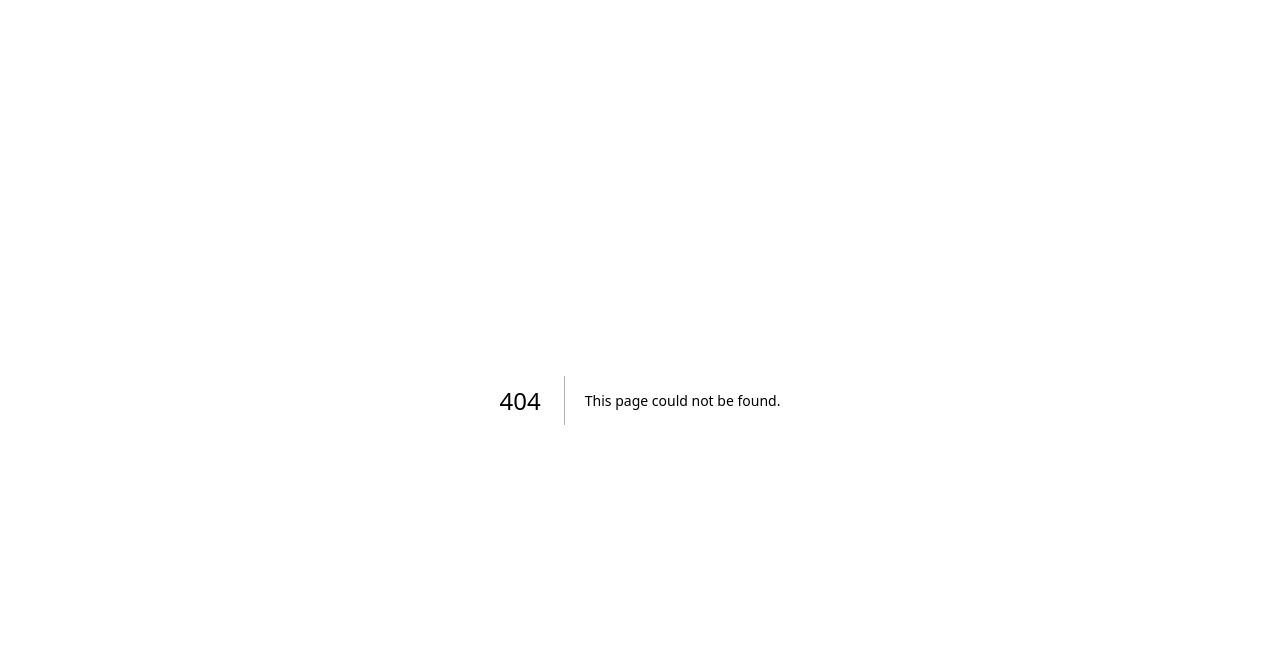
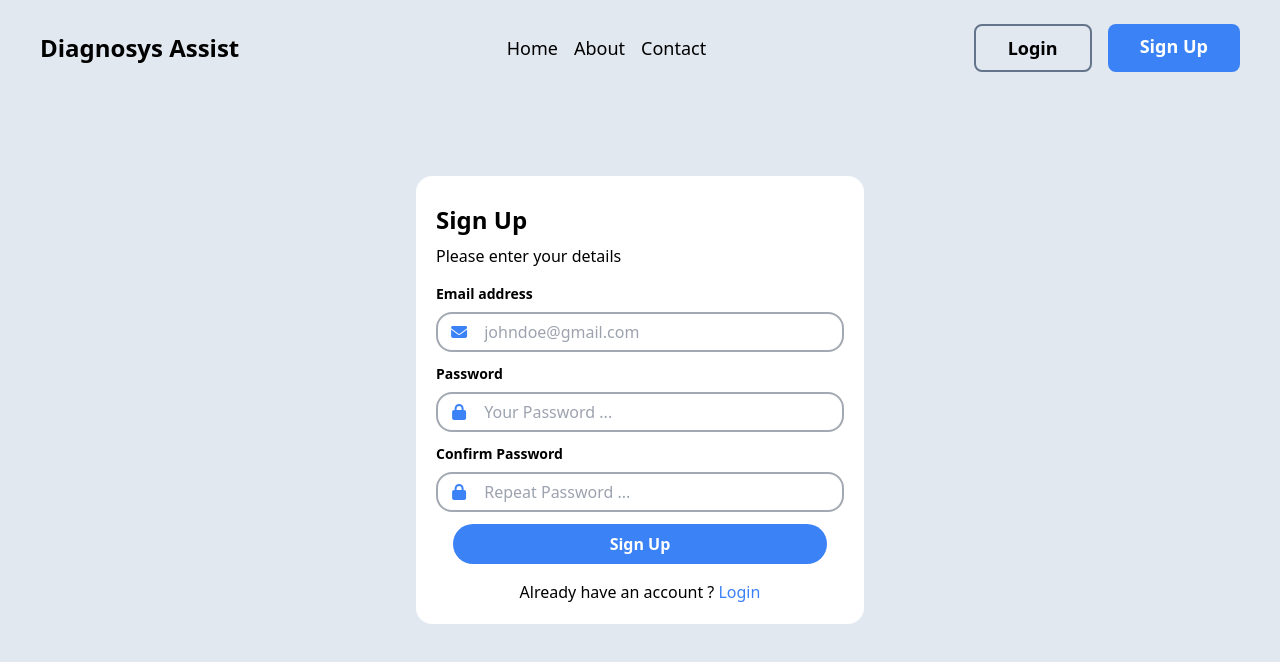
Before and after one commit to Phickayor/Diagnosys-Assist, a Next.js app in the folder client/: page /auth/register in a window 1280 px wide. Before the commit this address had no page. Shown: the top 662 px of the page. Built offline with nearby package versions, Linux system fonts and the light colour scheme.

Commit message:
header component

```diff
--- /dev/null
+++ b/client/components/Header.jsx
@@ -0,0 +1,34 @@
+import {faBars } from "@fortawesome/free-solid-svg-icons";
+import { FontAwesomeIcon } from "@fortawesome/react-fontawesome";
+import Link from "next/link";
+import React from "react";
+function Header() {
+  const menu = <FontAwesomeIcon icon={faBars} className="cursor-pointer text-xl"/>
+  return (
+    <div className="flex py-4 lg:py-6 lg:px-10 px-5 text-black justify-between">
+      <h1 className="text-lg lg:text-2xl font-semibold self-center">Diagnosys Assist</h1>
+      <ul className="hidden lg:flex gap-x-4 self-center font-medium text-lg">
+        <Link href="/">Home</Link>
+        <Link href="/about">About</Link>
+        <Link href="/contact">Contact</Link>
+      </ul>
+      <div className="hidden lg:flex gap-x-4">
+        <Link
+          href="/auth/login"
+          className="text-lg border-2 border-slate-500 px-8 py-2 text-black font-semibold rounded-lg"
+        >
+          Login
+        </Link>
+        <Link
+          href="/auth/register"
+          className="text-lg bg-blue-500 px-8 py-2 font-semibold rounded-lg text-white"
+        >
+          Sign Up
+        </Link>
+      </div>
+      <div className="lg:hidden self-center">{menu}</div>
+    </div>
+  );
+}
+
+export default Header;
--- a/client/components/auth/Login.jsx
+++ b/client/components/auth/Login.jsx
@@ -1,18 +1,9 @@
 import { faClose, faEnvelope, faLock } from "@fortawesome/free-solid-svg-icons";
 import { FontAwesomeIcon } from "@fortawesome/react-fontawesome";
-import React, { useRef } from "react";
+import Link from "next/link";
+import React from "react";
 function Login() {
-  const loginContainer = useRef(null)
-  const HandleDisplay = ()=>{
-    loginContainer.current.classList.toggle("hidden")
-  }
-  const close = (
-    <FontAwesomeIcon
-      icon={faClose}
-      className="text-xl cursor-pointer hover:scale-110"
-      onClick={HandleDisplay}
-    />
-  );
+
   const email = (
     <FontAwesomeIcon icon={faEnvelope} className="self-center text-blue-500" />
   );
@@ -21,17 +12,13 @@ function Login() {
     <FontAwesomeIcon icon={faLock} className="self-center text-blue-500" />
   );
   return (
-    <div
-      ref={loginContainer}
-      className="fixed top-0 left-0 h-screen w-screen flex flex-col justify-center"
-    >
+    <div className="fixed -z-20 bg-slate-200  top-0 left-0 h-screen w-screen flex flex-col justify-center">
       <div className="mx-auto space-y-4 bg-white/100 text-black w-96 p-5 rounded-2xl">
         <div className="flex justify-between">
           <div>
-            <h1 className="font-semibold text-2xl">Sign In</h1>
+            <h1 className="font-semibold my-2 text-2xl">Sign In</h1>
             <p>Please enter your details</p>
           </div>
-          {close}
         </div>
         <form className="space-y-3 flex flex-col">
           <div className="flex flex-col space-y-2 ">
@@ -58,13 +45,18 @@ function Login() {
             </div>
           </div>
 
-          <button type="submit" className="bg-blue-500 text-white w-11/12 font-semibold py-2 mx-auto self-center rounded-3xl">
+          <button
+            type="submit"
+            className="bg-blue-500 text-white w-11/12 font-semibold py-2 mx-auto self-center rounded-3xl"
+          >
             Sign In
           </button>
         </form>
         <p className="text-center">
           Don't have an account ?
-          <span className="text-blue-500 cursor-pointer"> Register</span>
+          <Link href="/auth/register" className="text-blue-500 cursor-pointer">
+            &nbsp;Register
+          </Link>
         </p>
       </div>
     </div>
--- a/client/components/auth/Register.jsx
+++ b/client/components/auth/Register.jsx
@@ -1,18 +1,8 @@
-import { faClose, faEnvelope, faLock } from "@fortawesome/free-solid-svg-icons";
+import {  faEnvelope, faLock } from "@fortawesome/free-solid-svg-icons";
 import { FontAwesomeIcon } from "@fortawesome/react-fontawesome";
-import React, { useRef } from "react";
+import Link from "next/link";
+import React from "react";
 function Register() {
-  const registerContainer = useRef(null);
-  const HandleDisplay = () => {
-    registerContainer.current.classList.toggle("hidden");
-  };
-  const close = (
-    <FontAwesomeIcon
-      icon={faClose}
-      className="text-xl cursor-pointer hover:scale-110"
-      onClick={HandleDisplay}
-    />
-  );
   const email = <FontAwesomeIcon icon={faEnvelope} className="self-center text-blue-500" />;
 
   const lock = (
@@ -21,16 +11,14 @@ function Register() {
 
   return (
     <div
-      ref={registerContainer}
-      className="fixed top-0 left-0 h-screen w-screen flex flex-col justify-center"
+      className="fixed bg-slate-200 -z-10 top-0 left-0 h-screen w-screen flex flex-col justify-center"
     >
-      <div className="mx-auto space-y-4 bg-white/100 text-black w-96 p-5 rounded-2xl">
+      <div className="mx-auto space-y-4 bg-white/100 text-black w-[28rem] p-5 rounded-2xl">
         <div className="flex justify-between">
           <div>
-            <h1 className="font-semibold text-2xl">Sign Up</h1>
+            <h1 className="font-semibold my-2 text-2xl">Sign Up</h1>
             <p>Please enter your details</p>
           </div>
-          {close}
         </div>
         <form className="space-y-3 flex flex-col">
           <div className="flex flex-col space-y-2 ">
@@ -39,7 +27,8 @@ function Register() {
               {email}
               <input
                 type="text"
-                className="w-full focus:outline-none"
+                autoFocus
+                className="bg-inherit w-full focus:outline-none"
                 placeholder="johndoe@gmail.com"
               />
             </div>
@@ -51,7 +40,7 @@ function Register() {
               <input
                 minLength={8}
                 type="password"
-                className="w-full focus:outline-none"
+                className="bg-inherit w-full focus:outline-none"
                 placeholder="Your Password ..."
               />
             </div>
@@ -63,18 +52,23 @@ function Register() {
               <input
                 minLength={8}
                 type="password"
-                className="w-full focus:outline-none"
+                className="bg-inherit w-full focus:outline-none"
                 placeholder="Repeat Password ..."
               />
             </div>
           </div>
-          <button type="submit" className="bg-blue-500 text-white w-11/12 font-semibold py-2 mx-auto self-center rounded-3xl">
+          <button
+            type="submit"
+            className="bg-blue-500 text-white w-11/12 font-semibold py-2 mx-auto self-center rounded-3xl"
+          >
             Sign Up
           </button>
         </form>
         <p className="text-center">
           Already have an account ?{" "}
-          <span className="text-blue-500 cursor-pointer">Login</span>
+          <Link href="/auth/login" className="text-blue-500 cursor-pointer">
+            Login
+          </Link>
         </p>
       </div>
     </div>
--- /dev/null
+++ b/client/pages/auth/login.js
@@ -0,0 +1,14 @@
+import Header from '@/components/Header'
+import Login from '@/components/auth/Login'
+import React from 'react'
+
+function login() {
+  return (
+    <>
+    <Header/>
+    <Login/>
+    </>
+  )
+}
+
+export default login
--- /dev/null
+++ b/client/pages/auth/register.js
@@ -0,0 +1,14 @@
+import Header from '@/components/Header'
+import Register from '@/components/auth/Register'
+import React from 'react'
+
+function register() {
+  return (
+    <>
+      <Header />
+      <Register />
+    </>
+  );
+}
+
+export default register
--- a/client/pages/index.js
+++ b/client/pages/index.js
@@ -1,120 +1,9 @@
-import Image from 'next/image'
-import { Inter } from 'next/font/google'
-import Login from '@/components/auth/Login'
-
-const inter = Inter({ subsets: ['latin'] })
+import Header from '@/components/Header'
 
 export default function Home() {
   return (
-    <main
-      className={`flex min-h-screen flex-col items-center justify-between p-24 ${inter.className}`}
-    >
-      <div className="z-10 w-full max-w-5xl items-center justify-between font-mono text-sm lg:flex">
-        <p className="fixed left-0 top-0 flex w-full justify-center border-b border-gray-300 bg-gradient-to-b from-zinc-200 pb-6 pt-8 backdrop-blur-2xl dark:border-neutral-800 dark:bg-zinc-800/30 dark:from-inherit lg:static lg:w-auto lg:rounded-xl lg:border lg:bg-gray-200 lg:p-4 lg:dark:bg-zinc-800/30">
-          Get started by editing&nbsp;
-          <code className="font-mono font-bold">pages/index.js</code>
-        </p>
-        <div className="fixed bottom-0 left-0 flex h-48 w-full items-end justify-center bg-gradient-to-t from-white via-white dark:from-black dark:via-black lg:static lg:h-auto lg:w-auto lg:bg-none">
-          <a
-            className="pointer-events-none flex place-items-center gap-2 p-8 lg:pointer-events-auto lg:p-0"
-            href="https://vercel.com?utm_source=create-next-app&utm_medium=default-template-tw&utm_campaign=create-next-app"
-            target="_blank"
-            rel="noopener noreferrer"
-          >
-            By{' '}
-            <Image
-              src="/vercel.svg"
-              alt="Vercel Logo"
-              className="dark:invert"
-              width={100}
-              height={24}
-              priority
-            />
-          </a>
-        </div>
-      </div>
-
-      <div className="relative flex place-items-center before:absolute before:h-[300px] before:w-[480px] before:-translate-x-1/2 before:rounded-full before:bg-gradient-radial before:from-white before:to-transparent before:blur-2xl before:content-[''] after:absolute after:-z-20 after:h-[180px] after:w-[240px] after:translate-x-1/3 after:bg-gradient-conic after:from-sky-200 after:via-blue-200 after:blur-2xl after:content-[''] before:dark:bg-gradient-to-br before:dark:from-transparent before:dark:to-blue-700/10 after:dark:from-sky-900 after:dark:via-[#0141ff]/40 before:lg:h-[360px]">
-        <Image
-          className="relative dark:drop-shadow-[0_0_0.3rem_#ffffff70] dark:invert"
-          src="/next.svg"
-          alt="Next.js Logo"
-          width={180}
-          height={37}
-          priority
-        />
-      </div>
-
-      <div className="mb-32 grid text-center lg:mb-0 lg:grid-cols-4 lg:text-left">
-        <a
-          href="https://nextjs.org/docs?utm_source=create-next-app&utm_medium=default-template-tw&utm_campaign=create-next-app"
-          className="group rounded-lg border border-transparent px-5 py-4 transition-colors hover:border-gray-300 hover:bg-gray-100 hover:dark:border-neutral-700 hover:dark:bg-neutral-800/30"
-          target="_blank"
-          rel="noopener noreferrer"
-        >
-          <h2 className={`mb-3 text-2xl font-semibold`}>
-            Docs{' '}
-            <span className="inline-block transition-transform group-hover:translate-x-1 motion-reduce:transform-none">
-              -&gt;
-            </span>
-          </h2>
-          <p className={`m-0 max-w-[30ch] text-sm opacity-50`}>
-            Find in-depth information about Next.js features and API.
-          </p>
-        </a>
-
-        <a
-          href="https://nextjs.org/learn?utm_source=create-next-app&utm_medium=default-template-tw&utm_campaign=create-next-app"
-          className="group rounded-lg border border-transparent px-5 py-4 transition-colors hover:border-gray-300 hover:bg-gray-100 hover:dark:border-neutral-700 hover:dark:bg-neutral-800/30"
-          target="_blank"
-          rel="noopener noreferrer"
-        >
-          <h2 className={`mb-3 text-2xl font-semibold`}>
-            Learn{' '}
-            <span className="inline-block transition-transform group-hover:translate-x-1 motion-reduce:transform-none">
-              -&gt;
-            </span>
-          </h2>
-          <p className={`m-0 max-w-[30ch] text-sm opacity-50`}>
-            Learn about Next.js in an interactive course with&nbsp;quizzes!
-          </p>
-        </a>
-
-        <a
-          href="https://vercel.com/templates?framework=next.js&utm_source=create-next-app&utm_medium=default-template-tw&utm_campaign=create-next-app"
-          className="group rounded-lg border border-transparent px-5 py-4 transition-colors hover:border-gray-300 hover:bg-gray-100 hover:dark:border-neutral-700 hover:dark:bg-neutral-800/30"
-          target="_blank"
-          rel="noopener noreferrer"
-        >
-          <h2 className={`mb-3 text-2xl font-semibold`}>
-            Templates{' '}
-            <span className="inline-block transition-transform group-hover:translate-x-1 motion-reduce:transform-none">
-              -&gt;
-            </span>
-          </h2>
-          <p className={`m-0 max-w-[30ch] text-sm opacity-50`}>
-            Discover and deploy boilerplate example Next.js&nbsp;projects.
-          </p>
-        </a>
-
-        <a
-          href="https://vercel.com/new?utm_source=create-next-app&utm_medium=default-template-tw&utm_campaign=create-next-app"
-          className="group rounded-lg border border-transparent px-5 py-4 transition-colors hover:border-gray-300 hover:bg-gray-100 hover:dark:border-neutral-700 hover:dark:bg-neutral-800/30"
-          target="_blank"
-          rel="noopener noreferrer"
-        >
-          <h2 className={`mb-3 text-2xl font-semibold`}>
-            Deploy{' '}
-            <span className="inline-block transition-transform group-hover:translate-x-1 motion-reduce:transform-none">
-              -&gt;
-            </span>
-          </h2>
-          <p className={`m-0 max-w-[30ch] text-sm opacity-50`}>
-            Instantly deploy your Next.js site to a shareable URL with Vercel.
-          </p>
-        </a>
-      </div>
-      <Login/>
+    <main className=" bg-slate-200 ">
+      <Header />
     </main>
-  )
+  );
 }
--- a/client/styles/globals.css
+++ b/client/styles/globals.css
@@ -4,24 +4,3 @@
 @import url("https://fonts.googleapis.com/css2?family=Poppins:wght@400&display=swap");
 @import url("https://fonts.googleapis.com/css2?family=Poppins:wght@600&display=swap");
 @import url("https: //fonts.googleapis.com/css2?family=Poppins:wght@700&display=swap");
-
-:root {
-    --foreground-rgb: 0, 0, 0;
-    --background-start-rgb: 214, 219, 220;
-    --background-end-rgb: 255, 255, 255;
-}
-
-@media (prefers-color-scheme: dark) {
-    :root {
-        --foreground-rgb: 255, 255, 255;
-        --background-start-rgb: 0, 0, 0;
-        --background-end-rgb: 0, 0, 0;
-    }
-}
-
-body {
-    color: rgb(var(--foreground-rgb));
-    background: linear-gradient(to bottom,
-            transparent,
-            rgb(var(--background-end-rgb))) rgb(var(--background-start-rgb));
-}
```
